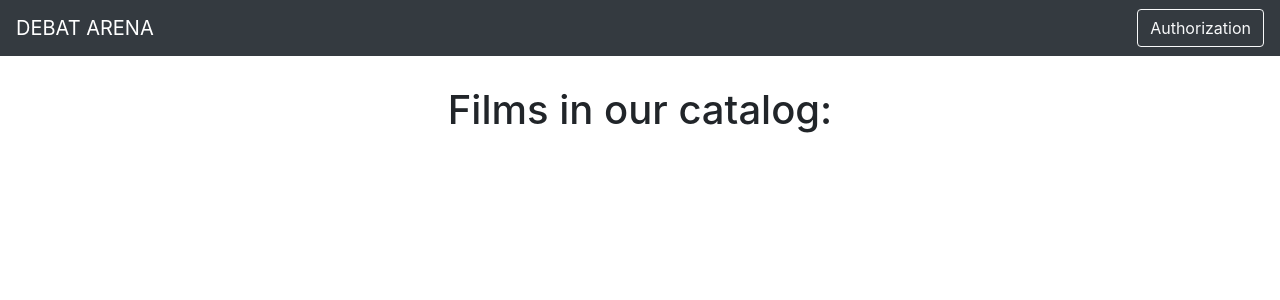
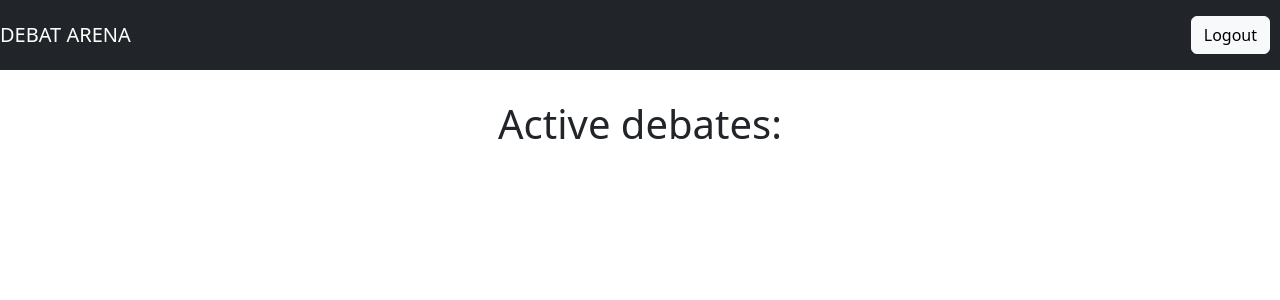
Before and after one commit to MaksimPegov/DEBAT-ARENA, a PHP site: page /filmweb/ in a window 1280 px wide. Shown: the top 300 px of the page. Run offline with PHP 8.4, Linux system fonts and the light colour scheme; the visitor is signed in with stand-in values (Sample User, id 1).

Commit message:
Logout functional

```diff
--- /dev/null
+++ b/header.css
@@ -0,0 +1,7 @@
+.logout-bnt {
+  margin-right: 10px;
+}
+
+.navbar {
+  height: 70px;
+}
--- a/inc/header.php
+++ b/inc/header.php
@@ -1,3 +1,20 @@
+<?php
+session_start();
+
+$isLoggedIn = $_SESSION['userId'] ? true : false;
+
+if(isset($_POST['action'])){
+  if($isLoggedIn){
+    session_destroy();
+    header('Location: login.php');
+    exit();
+  }else{
+    header('Location: login.php');
+    exit();
+  }
+}
+?>
+
 <!DOCTYPE html>
 <html lang="en">
 <head>
@@ -5,12 +22,16 @@
   <meta name="viewport" content="width=device-width, initial-scale=1.0">
   <title>Debat arena</title>
   <link rel="stylesheet" type="text/css" href="style.css">
-  <link rel="stylesheet" href="https://cdn.jsdelivr.net/npm/bootstrap@4.4.1/dist/css/bootstrap.min.css" integrity="sha384-Vkoo8x4CGsO3+Hhxv8T/Q5PaXtkKtu6ug5TOeNV6gBiFeWPGFN9MuhOf23Q9Ifjh" crossorigin="anonymous"/>
+  <link rel="stylesheet" type="text/css" href="header.css">
+  <link rel="stylesheet" href="https://cdn.jsdelivr.net/npm/bootstrap@5.3.2/dist/css/bootstrap.min.css" integrity="sha384-T3c6CoIi6uLrA9TneNEoa7RxnatzjcDSCmG1MXxSR1GAsXEV/Dwwykc2MPK8M2HN" crossorigin="anonymous">
+  <link rel="stylesheet" href="https://cdn.jsdelivr.net/npm/@fortawesome/fontawesome-free@6.4.2/css/fontawesome.min.css" integrity="sha384-BY+fdrpOd3gfeRvTSMT+VUZmA728cfF9Z2G42xpaRkUGu2i3DyzpTURDo5A6CaLK" crossorigin="anonymous">
 </head>
 <body>
 <nav class="navbar navbar-dark bg-dark justify-content-between">
   <a class="navbar-brand" href="index.php">DEBAT ARENA</a>
-  <a href="login.php">
-    <button class="btn btn-outline-light my-2 my-sm-0" type="submit">Authorization</button>
-  </a>
+  <form method="post" action=<?php echo $_SERVER['PHP_SELF']; ?>>
+    <button class="logout-bnt btn btn-light" type="submit" name="action">
+      <?php echo $isLoggedIn ? "Logout" : "Authorization"; ?>
+    </button>
+  </form>
 </nav>
--- a/index.php
+++ b/index.php
@@ -1,3 +1,3 @@
 <?php require_once 'inc/header.php'; ?>
 
-<h1 class="banner">Films in our catalog:</h1>
+<h1 class="banner">Active debates:</h1>
--- a/login.php
+++ b/login.php
@@ -29,6 +29,7 @@ if (filter_has_var(INPUT_POST, 'submit')) {
       $_SESSION['email'] = $email;
       $_SESSION['userId'] = $posts[0]['id'];
       header('Location: ' . ROOT_URL);
+      exit();
     }else{
       $succes = false;
       $alert = true;
```
